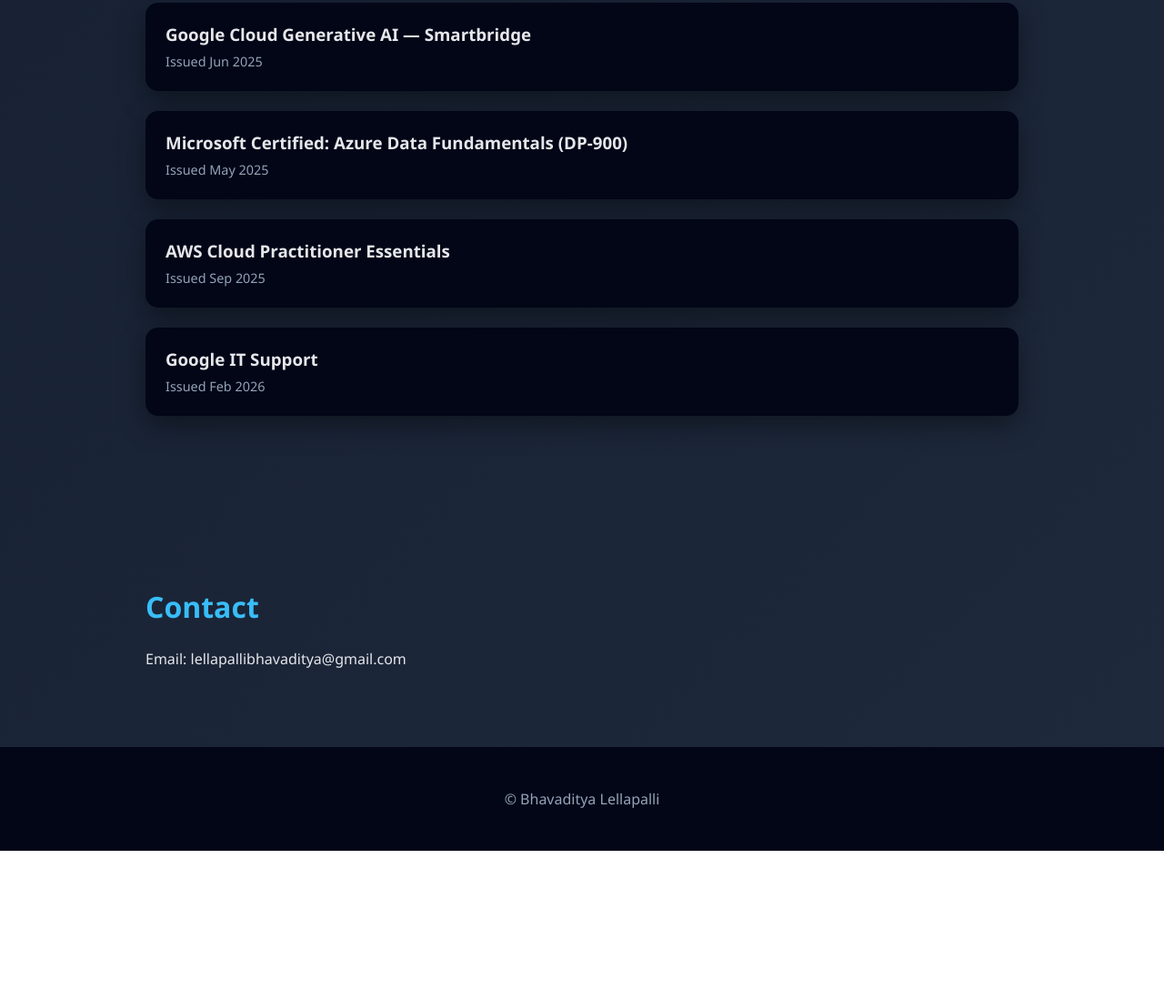
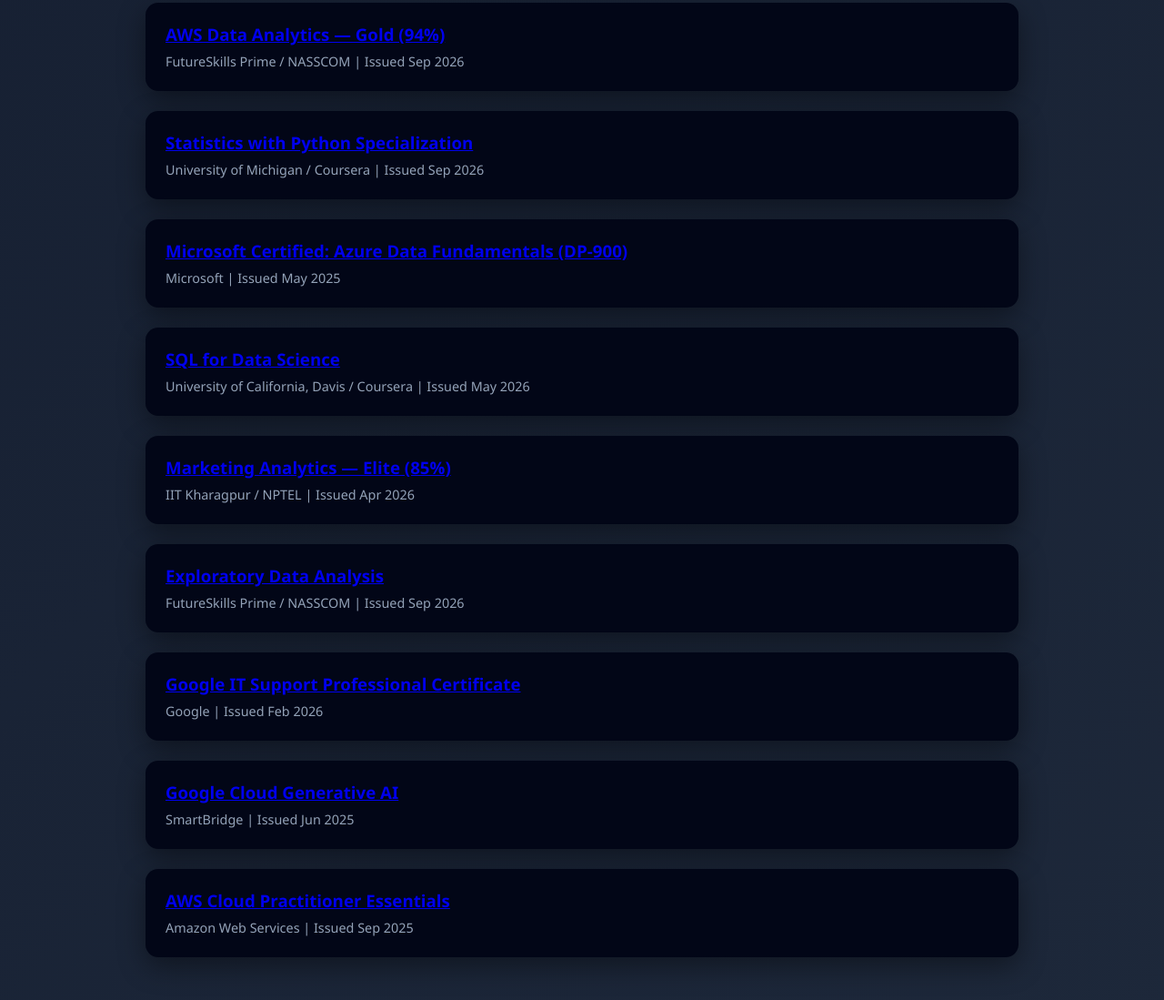
Before and after one commit to bhavaditya007/bhavaditya007.github.io, a plain HTML site: page index.html in a window 1280 px wide. Shown: the part 3276-4375 px from the top of the page at 91% size. Before the commit the page ends 4211 px from the top, so only its background shows below. Drawn offline with Linux system fonts and the light colour scheme.

Commit message:
Update index.html

```diff
--- a/index.html
+++ b/index.html
@@ -78,7 +78,7 @@
     <ul>
       <li>
         <strong>Secretary General</strong><br>
-        <small>May 2025 – Present</small>
+        <small>May 2025 – September 2026</small>
       </li>
       <li>
         <strong>Co Lead — Content Team</strong><br>
@@ -167,28 +167,99 @@
 
 </section>
 
+
 <!-- CERTIFICATES -->
 <section id="certificates" class="reveal">
   <h2>Certificates & Licenses</h2>
 
   <div class="card">
-    <h3>Google Cloud Generative AI — Smartbridge</h3>
-    <small>Issued Jun 2025</small>
+    <h3>
+      <a href="https://raw.githubusercontent.com/bhavaditya007/bhavaditya007.github.io/main/AWS%20DATA%20ANALYTICS.pdf"
+         target="_blank" rel="noopener noreferrer">
+        AWS Data Analytics — Gold (94%)
+      </a>
+    </h3>
+    <small>FutureSkills Prime / NASSCOM | Issued Sep 2026</small>
   </div>
 
   <div class="card">
-    <h3>Microsoft Certified: Azure Data Fundamentals (DP-900)</h3>
-    <small>Issued May 2025</small>
+    <h3>
+      <a href="https://raw.githubusercontent.com/bhavaditya007/bhavaditya007.github.io/main/UNIVERSITY%20OF%20MICHIGAN%20STATISTICS%20WITH%20PYTHON.pdf"
+         target="_blank" rel="noopener noreferrer">
+        Statistics with Python Specialization
+      </a>
+    </h3>
+    <small>University of Michigan / Coursera | Issued Sep 2026</small>
   </div>
 
   <div class="card">
-    <h3>AWS Cloud Practitioner Essentials</h3>
-    <small>Issued Sep 2025</small>
+    <h3>
+      <a href="https://raw.githubusercontent.com/bhavaditya007/bhavaditya007.github.io/main/MICROSOFT%20AZURE%20DP%20900.pdf"
+         target="_blank" rel="noopener noreferrer">
+        Microsoft Certified: Azure Data Fundamentals (DP-900)
+      </a>
+    </h3>
+    <small>Microsoft | Issued May 2025</small>
   </div>
 
   <div class="card">
-    <h3>Google IT Support</h3>
-    <small>Issued Feb 2026</small>
+    <h3>
+      <a href="https://raw.githubusercontent.com/bhavaditya007/bhavaditya007.github.io/main/UCDAVIS%20SQL%20FOR%20DATA%20SCIENCE%20CERTIFICATE.pdf"
+         target="_blank" rel="noopener noreferrer">
+        SQL for Data Science
+      </a>
+    </h3>
+    <small>University of California, Davis / Coursera | Issued May 2026</small>
+  </div>
+
+  <div class="card">
+    <h3>
+      <a href="https://raw.githubusercontent.com/bhavaditya007/bhavaditya007.github.io/main/NPTEL%20MARKETING%20ANALYSIS.pdf"
+         target="_blank" rel="noopener noreferrer">
+        Marketing Analytics — Elite (85%)
+      </a>
+    </h3>
+    <small>IIT Kharagpur / NPTEL | Issued Apr 2026</small>
+  </div>
+
+  <div class="card">
+    <h3>
+      <a href="https://raw.githubusercontent.com/bhavaditya007/bhavaditya007.github.io/main/NASSCOM%20EXPLORATORY%20DATA%20ANALYSIS.pdf"
+         target="_blank" rel="noopener noreferrer">
+        Exploratory Data Analysis
+      </a>
+    </h3>
+    <small>FutureSkills Prime / NASSCOM | Issued Sep 2026</small>
+  </div>
+
+  <div class="card">
+    <h3>
+      <a href="https://raw.githubusercontent.com/bhavaditya007/bhavaditya007.github.io/main/GOOGLE%20IT%20SUPPORT%20CERTIFICATE.pdf"
+         target="_blank" rel="noopener noreferrer">
+        Google IT Support Professional Certificate
+      </a>
+    </h3>
+    <small>Google | Issued Feb 2026</small>
+  </div>
+
+  <div class="card">
+    <h3>
+      <a href="https://raw.githubusercontent.com/bhavaditya007/bhavaditya007.github.io/main/SMARTBRIDGE%20GOOGLE%20CLOUD%20GENAI.pdf"
+         target="_blank" rel="noopener noreferrer">
+        Google Cloud Generative AI
+      </a>
+    </h3>
+    <small>SmartBridge | Issued Jun 2025</small>
+  </div>
+
+  <div class="card">
+    <h3>
+      <a href="https://raw.githubusercontent.com/bhavaditya007/bhavaditya007.github.io/main/AWS%20CLOUD%20PRACTITIONER%20ESSENTIALS.pdf"
+         target="_blank" rel="noopener noreferrer">
+        AWS Cloud Practitioner Essentials
+      </a>
+    </h3>
+    <small>Amazon Web Services | Issued Sep 2025</small>
   </div>
 
 </section>
```
